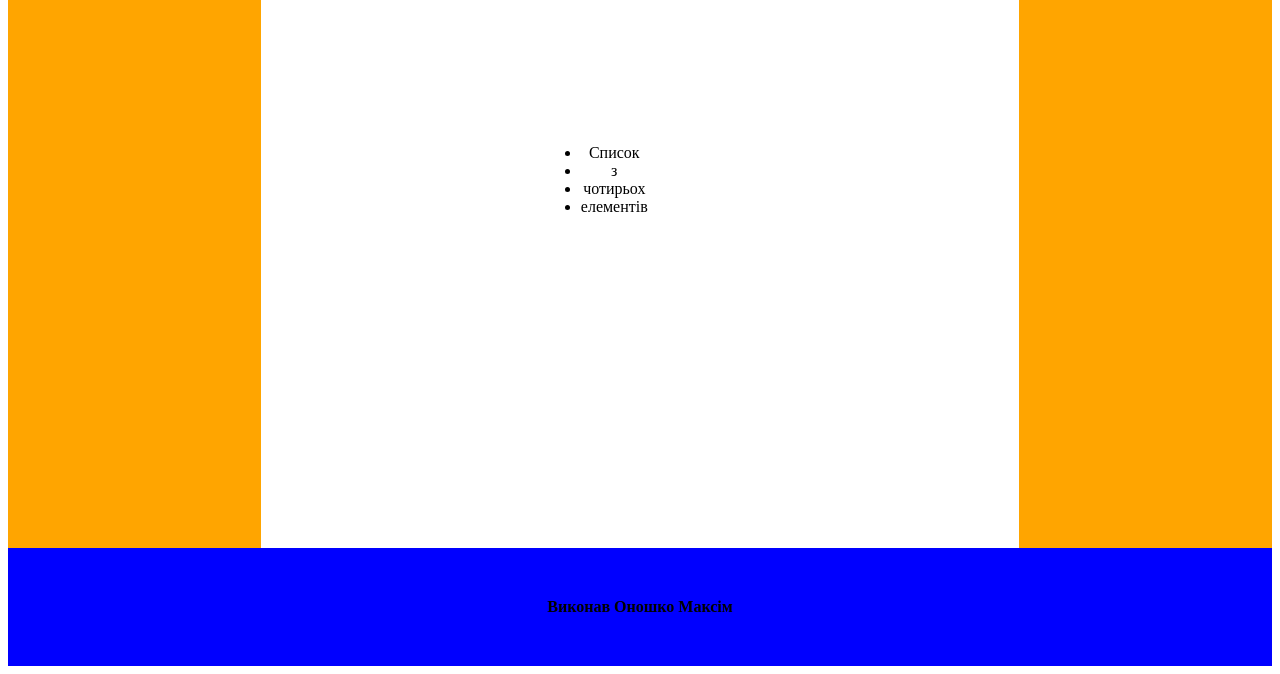
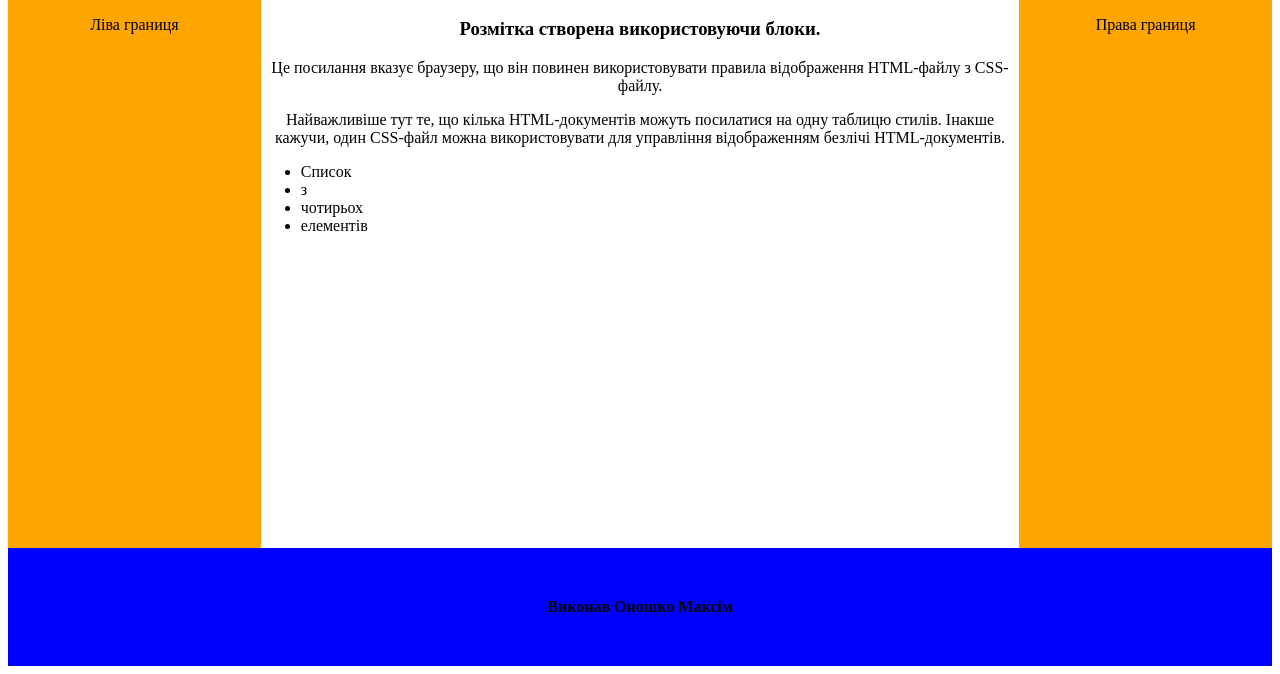
Before and after one commit to ThatMadMf/WebProgramming, a PHP site: page /DivLayout.html in a window 1280 px wide. Shown: the part 126-800 px from the top of the page. Run offline with PHP 8.4, Linux system fonts and the light colour scheme.

Commit message:
Pages was filled with random content

```diff
--- a/Lab2/DivLayout.html
+++ b/Lab2/DivLayout.html
@@ -20,13 +20,22 @@
       </div>
 
       <div class="main">
+        <h3>Розмітка створена використовуючи блоки.</h3>
+        <p>
+          Це посилання вказує браузеру, що він повинен використовувати правила відображення
+          HTML-файлу з CSS-файлу.
+        </p>
+        <p>
+          Найважливіше тут те, що кілька HTML-документів можуть посилатися на одну таблицю
+          стилів. Інакше кажучи, один CSS-файл можна використовувати для управління відображенням
+          безлічі HTML-документів.
+        </p>
           <ul>
             <li>Список</li>
             <li>з</li>
             <li>чотирьох</li>
             <li>елементів</li>
           </ul>
-          <p>Розмітка створена використовуючи div-и.</p>
       </div>
 
       <div class="border">
--- a/Lab2/div_style.css
+++ b/Lab2/div_style.css
@@ -22,14 +22,8 @@
   background-color: white;
 }
 
-p {
-  display: none;
-}
-
 ul {
-  padding-left: 25%;
-  padding-top: 10%;
-  position: fixed;
+ text-align: left;
 }
 
 .row {
@@ -61,11 +55,10 @@ ul {
   text-decoration: underline;
 }
 
-.border:hover p{
-  display: block;
+.main:hover {
+  background-color: seagreen;
 }
 
-.main:hover p{
-  display: block;
-  text-decoration: underline;
+.border:hover {
+  background-color: seagreen;
 }
--- a/Lab2/table_style.css
+++ b/Lab2/table_style.css
@@ -38,7 +38,7 @@ td.middle {
     align-items: center;
 }
 
-p {
+side.p {
     display: none;
 }
 
@@ -46,6 +46,6 @@ ul {
   align-items: center;
 }
 
-td.middle:hover p {
-    display: block;
+td.middle:hover {
+    background-color: seagreen;
 }
```
Also changed, not shown: Lab2/TableLayout.html (+10 -2 lines).
